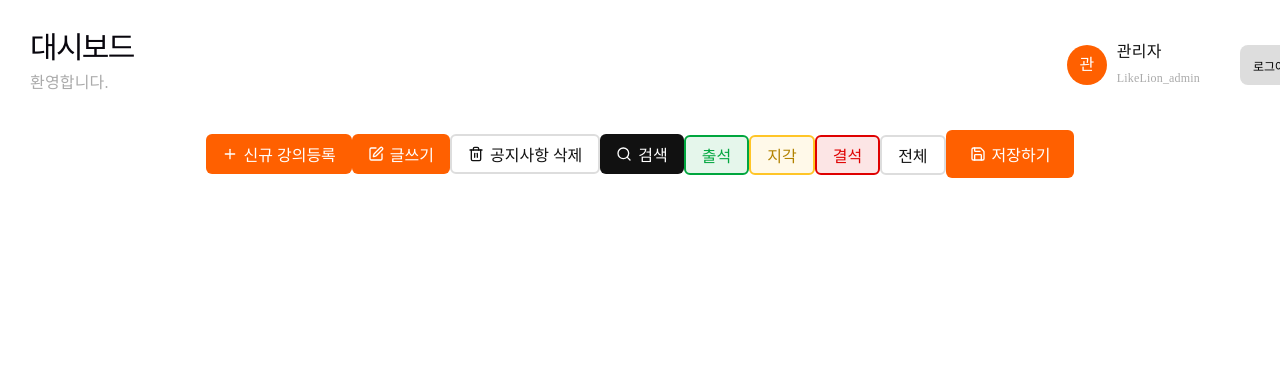
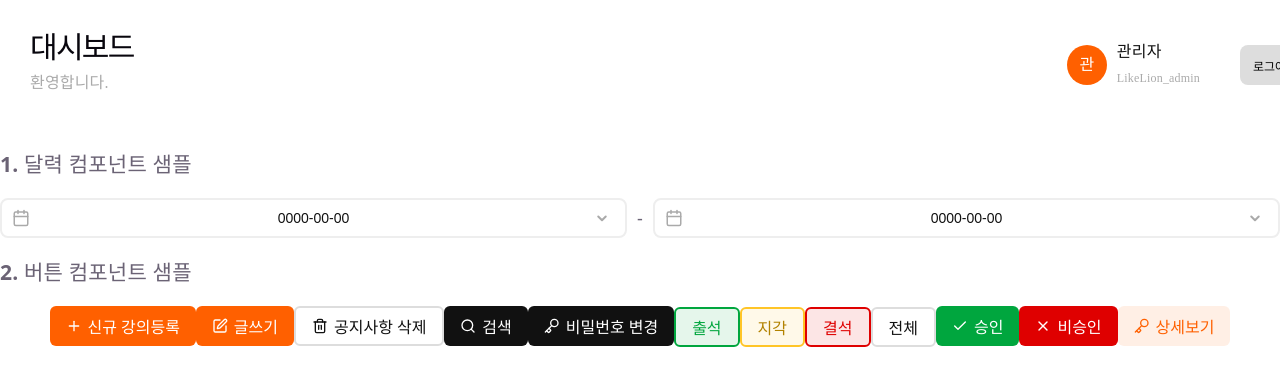
Before and after one commit to FRONTENDBOOTCAMP-16th/final-project-team1, a React (Vite) app in the folder frontend/: page /sample/Samplepage in a window 1280 px wide. Shown: the top 386 px of the page. Built offline with nearby package versions, Linux system fonts and the light colour scheme; a web font is replaced by a local one.

Commit message:
refector: 컴포넌트 업데이트 및 공통버튼 추가

```diff
--- a/frontend/src/App.tsx
+++ b/frontend/src/App.tsx
@@ -1,44 +1,16 @@
 // import { RouterProvider } from 'react-router-dom'
 // import { router } from './routes'
 
-import { Header, Button } from "./components"
-import { Plus, Save, Search, SquarePen, Trash } from 'lucide-react';
+import { Routes, Route } from 'react-router-dom'
+import Samplepage from './pages/sample/Samplepage'
 
 function App() {
-  // return <RouterProvider router={router} />
 
-  // Header 컴포넌트 작업 중
   return (
     <div>
-      <Header />
-      <Button variant="primary">
-        <Plus size={16} />신규 강의등록
-      </Button>
-      <Button variant="primary">
-        <SquarePen size={16} />글쓰기
-      </Button>
-      <Button variant="blank">
-        <Trash size={16} />공지사항 삭제
-      </Button>
-      <Button variant="dark">
-        <Search size={16} />검색
-      </Button>
-      <Button variant="success">
-        출석
-      </Button>
-      <Button variant="warning">
-        지각
-      </Button>
-      <Button variant="error">
-        결석
-      </Button>
-      <Button variant="blank">
-        전체
-      </Button>
-      <Button variant="primary" size="lg">
-        <Save size={16}/>
-        저장하기
-      </Button>
+      <Routes>
+        <Route path="/sample/Samplepage" element={<Samplepage />} />
+      </Routes>
     </div>
   )
 }
--- a/frontend/src/components/common/button/ui/button.module.css
+++ b/frontend/src/components/common/button/ui/button.module.css
@@ -41,25 +41,6 @@
 
 .primary:active:not(:disabled) {
     background-color: var(--active-orange, #cc4d00);
-}
-
-
-/* =========================================
-   Variant: Secondary (흰색 + 테두리)
-   ========================================= */
-.secondary {
-    background-color: var(--white);
-    color: var(--default-black);
-    border: 1px solid var(--border-gray);
-}
-
-.secondary:hover:not(:disabled) {
-    background-color: var(--bg-gray-light, #f5f5f5);
-    border-color: var(--border-gray-dark, #999);
-}
-
-.secondary:active:not(:disabled) {
-    background-color: var(--border-gray);
 }
 
 
@@ -112,6 +93,24 @@
     border: 2px solid var(--border-gray);
 }
 
+/* 승인 */
+.active {
+    color: var(--white);
+    background-color: var(--success-green);
+}
+
+/* 비승인 */
+.inactive {
+    color: var(--white);
+    background-color: var(--danger-red);
+}
+
+/* 상세보기 */
+.detail{
+    color: var(--default-orange);
+    background-color: color-mix(in srgb, var(--default-orange) 10%, transparent);
+}
+
 
 /* =========================================
    Size
--- a/frontend/src/components/common/button/ui/button.type.ts
+++ b/frontend/src/components/common/button/ui/button.type.ts
@@ -16,7 +16,11 @@ export type ButtonVariant =
     | 'success'
     | 'warning'
     | 'error'
-    | 'blank';
+    | 'blank'
+    | 'active'
+    | 'inactive'
+    | 'detail';
+
 
 /**
  * 버튼 크기 (세로 높이 기준)
--- a/frontend/src/pages/sample/Samplepage.tsx
+++ b/frontend/src/pages/sample/Samplepage.tsx
@@ -1,4 +1,6 @@
 import DatePicker from '../../components/common/datePicker'
+import { Header, Button } from '../../components'
+import { Plus, Search, Trash, SquarePen, X, Check, Key } from 'lucide-react'
 import { useState } from 'react'
 
 export default function LoginPage() {
@@ -13,7 +15,13 @@ export default function LoginPage() {
   {/* //달력컴포넌트: Datepicker */}
 
   return (
+
     <div>
+      {/* 헤더 컴포넌트 */}
+      <Header />
+      {/* // 헤더 컴포넌트 */}
+
+
       {/* 달력컴포넌트: Datepicker */}
       <h3 style={{ textAlign: 'left' }}>1. 달력 컴포넌트 샘플</h3>
       <div style={{ display: 'flex', gap: '10px', alignItems: 'center' }}>
@@ -32,6 +40,53 @@ export default function LoginPage() {
         />
       </div>
       {/* //달력컴포넌트: Datepicker */}
+
+      {/* 공통 버튼 컴포넌트: lucied-react */}
+      <h3 style={{ textAlign: 'left' }}>2. 버튼 컴포넌트 샘플</h3>
+      <Button variant="primary">
+        <Plus size={16} />
+        신규 강의등록
+      </Button>
+      <Button variant="primary">
+        <SquarePen size={16} />
+        글쓰기
+      </Button>
+      <Button variant="blank">
+        <Trash size={16} />
+        공지사항 삭제
+      </Button>
+      <Button variant="dark">
+        <Search size={16} />
+        검색
+      </Button>
+      <Button variant="dark">
+        <Key size={16} />
+        비밀번호 변경
+      </Button>
+      <Button variant='success'>
+        출석
+      </Button>
+      <Button variant='warning'>
+        지각
+      </Button>
+      <Button variant='error'>
+        결석
+      </Button>
+      <Button variant='blank'>
+        전체
+      </Button>
+      <Button variant='active'>
+        <Check size={16} />
+        승인
+      </Button>
+      <Button variant='inactive'>
+        <X size={16} />
+        비승인
+      </Button>
+      <Button variant='detail'>
+        <Key size={16} />
+        상세보기
+      </Button>
     </div>
   )
 }
```
